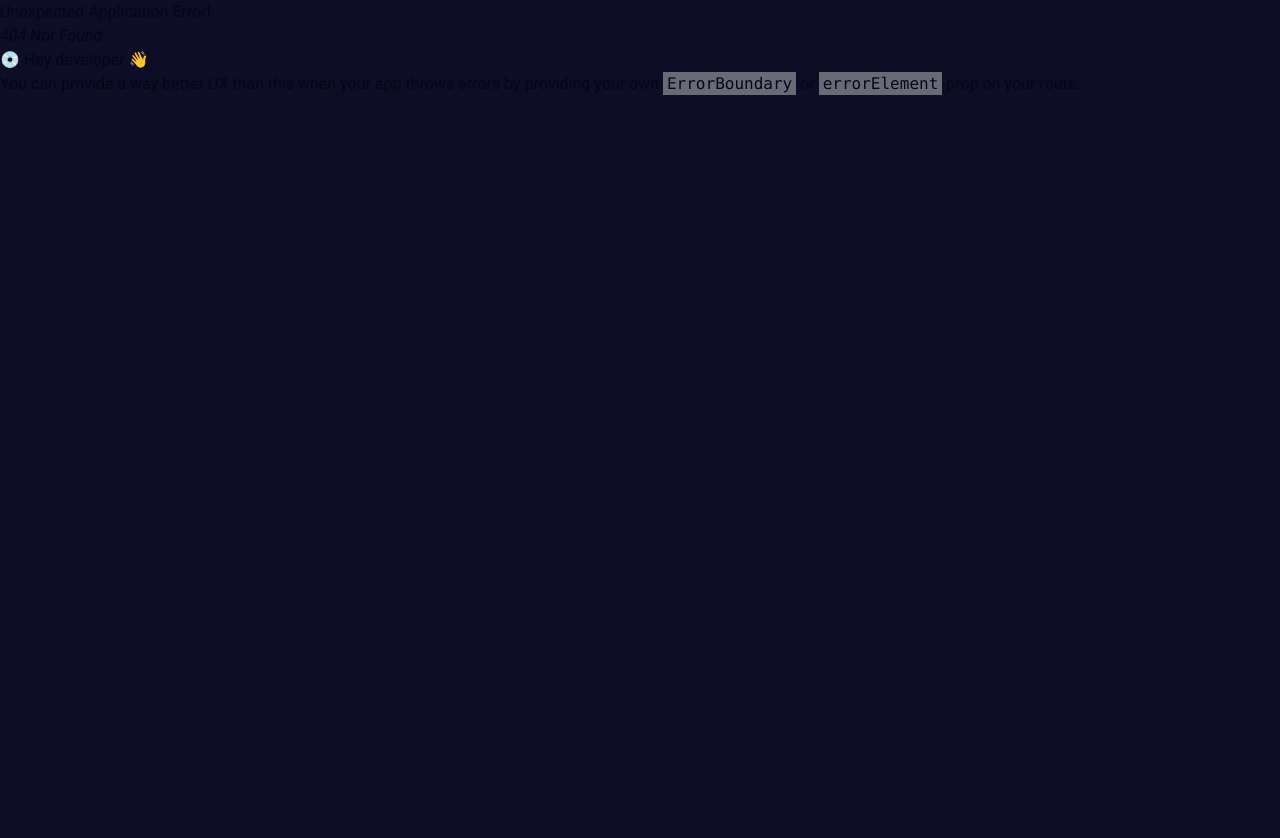
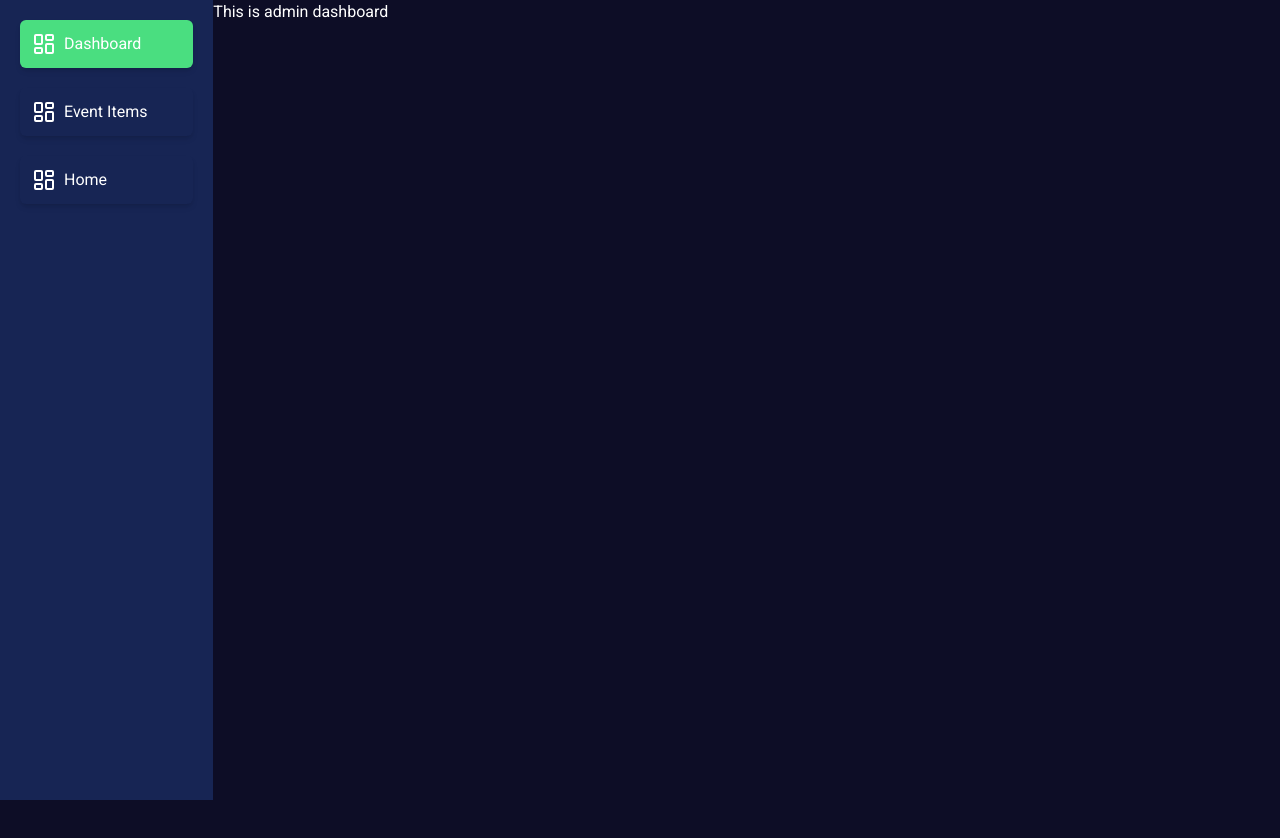
Before and after one commit to hassansabbir/event-360-client, a React (Vite) app: page /admin/dashboard in a window 1280 px wide. Before the commit this address had no page. Shown: the top 838 px of the page. Before the commit the page ends 800 px from the top, so only its background shows below. Built offline with nearby package versions, Linux system fonts and the light colour scheme; a web font is replaced by a local one.

Commit message:
setting up admin dashboard

```diff
--- /dev/null
+++ b/src/components/layouts/AdminLayout.tsx
@@ -0,0 +1,15 @@
+import { Outlet } from "react-router-dom";
+import AdminSidebar from "./AdminSidebar";
+
+const AdminLayout = () => {
+  return (
+    <div className="grid grid-cols-12 text-white">
+      <AdminSidebar />
+      <div className="col-span-10 h-[200vh] text-white">
+        <Outlet />
+      </div>
+    </div>
+  );
+};
+
+export default AdminLayout;
--- /dev/null
+++ b/src/components/layouts/AdminSidebar.tsx
@@ -0,0 +1,56 @@
+import { cn } from "@/lib/utils";
+import { LayoutDashboard } from "lucide-react";
+import { NavLink } from "react-router-dom";
+
+const AdminSidebar = () => {
+  return (
+    <aside className="bg-blue-950 p-5 col-span-2 h-screen sticky top-0 left-0 overflow-auto">
+      <nav className="flex gap-5 flex-col">
+        <NavLink
+          className={({ isActive }) =>
+            cn(
+              "bg-gray p-3 rounded-md shadow-md hover:bg-dark-gray transition-all hover:text-white flex items-center gap-2",
+              {
+                "bg-green-400 text-white": isActive,
+              }
+            )
+          }
+          to="/admin/dashboard"
+        >
+          <LayoutDashboard className="shrink-0" />
+          <span className="truncate">Dashboard</span>
+        </NavLink>
+        <NavLink
+          className={({ isActive }) =>
+            cn(
+              "bg-gray p-3 rounded-md shadow-md hover:bg-dark-gray transition-all hover:text-white flex items-center gap-2",
+              {
+                "bg-green-400 text-white": isActive,
+              }
+            )
+          }
+          to="/admin/eventItems"
+        >
+          <LayoutDashboard className="shrink-0" />
+          <span className="truncate">Event Items</span>
+        </NavLink>
+        <NavLink
+          className={({ isActive }) =>
+            cn(
+              "bg-gray p-3 rounded-md shadow-md hover:bg-dark-gray transition-all hover:text-white flex items-center gap-2",
+              {
+                "bg-green-400 text-white": isActive,
+              }
+            )
+          }
+          to="/"
+        >
+          <LayoutDashboard className="shrink-0" />
+          <span className="truncate">Home</span>
+        </NavLink>
+      </nav>
+    </aside>
+  );
+};
+
+export default AdminSidebar;
--- /dev/null
+++ b/src/pages/admin/Dashboard.tsx
@@ -0,0 +1,9 @@
+const Dashboard = () => {
+  return (
+    <div>
+      <h1>This is admin dashboard</h1>
+    </div>
+  );
+};
+
+export default Dashboard;
--- /dev/null
+++ b/src/pages/admin/ManageEventItem.tsx
@@ -0,0 +1,9 @@
+const ManageEventItem = () => {
+  return (
+    <div>
+      <h1>This is event items management</h1>
+    </div>
+  );
+};
+
+export default ManageEventItem;
--- a/src/routes/routes.tsx
+++ b/src/routes/routes.tsx
@@ -1,7 +1,10 @@
 import App from "@/App";
+import AdminLayout from "@/components/layouts/AdminLayout";
 import About from "@/pages/About";
+import Dashboard from "@/pages/admin/Dashboard";
+import ManageEventItem from "@/pages/admin/ManageEventItem";
 import Home from "@/pages/home";
-import { createBrowserRouter } from "react-router-dom";
+import { Navigate, createBrowserRouter } from "react-router-dom";
 
 const router = createBrowserRouter([
   {
@@ -18,6 +21,24 @@ const router = createBrowserRouter([
       },
     ],
   },
+  {
+    path: "/admin",
+    element: <AdminLayout />,
+    children: [
+      {
+        index: true,
+        element: <Navigate to="/admin/dashboard" />,
+      },
+      {
+        path: "dashboard",
+        element: <Dashboard />,
+      },
+      {
+        path: "eventItems",
+        element: <ManageEventItem />,
+      },
+    ],
+  },
 ]);
 
 export default router;
```
